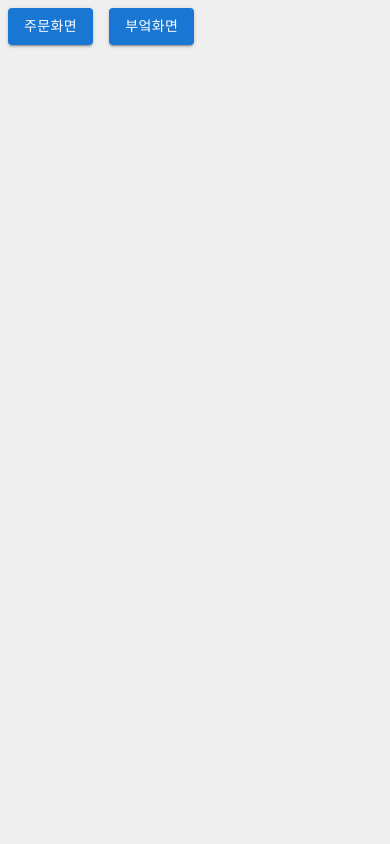
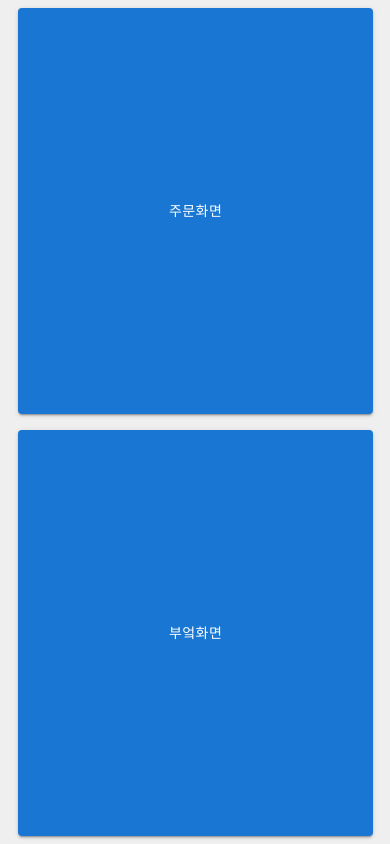
Before and after one commit to UFO-System/ufo-front, a React (Vite) app: page /Phone in a window 390 px wide. Built offline with nearby package versions, Linux system fonts and the light colour scheme.

Commit message:
💄Style: Phone 메인화면 수정
주문,부엌 선택 화면 표시

```diff
--- a/src/components/Mobile/Phone.jsx
+++ b/src/components/Mobile/Phone.jsx
@@ -1,5 +1,5 @@
 import React from "react";
-import { Button } from "@mui/material";
+import { Box, Button } from "@mui/material";
 import { useNavigate } from "react-router-dom";
 import "./css/Phone.css";
 
@@ -7,20 +7,36 @@ const Phone = () => {
   const navigate = useNavigate();
   return (
     <div className="button-container">
+      <Box
+        sx={{
+          display: "flex",
+          flexDirection: { xs: "column", md: "row" },
+          gap: "2vh",
+          p: "1vh",
+          alignItems: "center",
+          justifyContent: "center",
+          width: "96%",
+          minHeight: "98vh",
+        }}
+      >
         <Button
           variant="contained"
           onClick={() => navigate("/OrderPage1")}
-        sx={{ flexGrow: 1, m: 1, height: "100%" }}
+          sx={{
+            height: "48vh",
+            width: "95%",
+          }}
         >
           주문화면
         </Button>
         <Button
           variant="contained"
           onClick={() => navigate("/KitchenPage")}
-        sx={{ flexGrow: 1, m: 1, height: "100%" }}
+          sx={{ height: "48vh", width: "95%" }}
         >
           부엌화면
         </Button>
+      </Box>
     </div>
   );
 };
```
Lines whose indentation alone changed are shown as unchanged.
